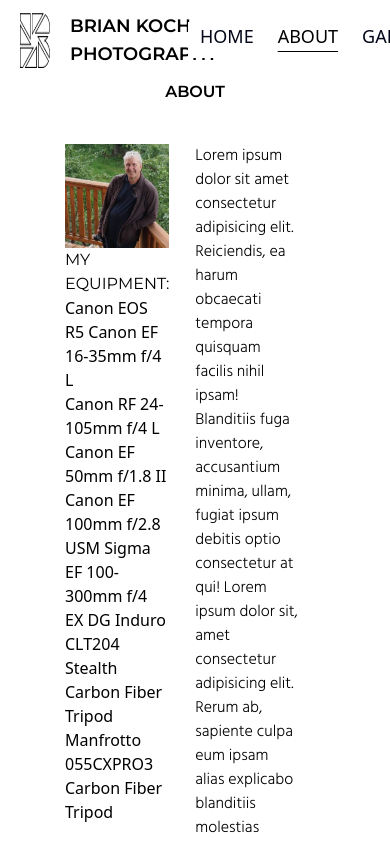
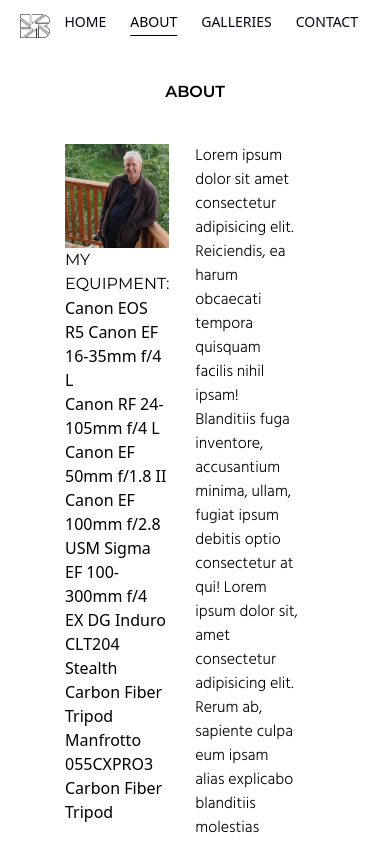
Before and after one commit to kendalljk/photography-portfolio, a Next.js app: page /about in a window 390 px wide. Shown: the top 842 px of the page. Built offline with nearby package versions, Linux system fonts and the light colour scheme.

Commit message:
navbar fix

```diff
--- a/src/app/components/Navbar.tsx
+++ b/src/app/components/Navbar.tsx
@@ -7,9 +7,7 @@ import logo from "../../app/resources/Logo.png";
 function Navbar() {
     const pathname = usePathname();
     return (
-        <nav
-            className="navbar fixed w-full flex top-0 z-10 "
-        >
+        <nav className="navbar fixed w-full flex top-0 z-10 ">
             <div className="flex w-full justify-between items-center my-3">
                 <div>
                     <Link href="/" className="flex">
@@ -20,10 +18,12 @@ function Navbar() {
                             width={30}
                             className="mx-5"
                         />
-            <h1 className="text-lg">Brian Koch Photography</h1>
-            </Link>
+                        <h1 className="hidden lg:block text-xl">
+                            Brian Koch Photography
+                        </h1>
+                    </Link>
                 </div>
-                <div className="bg-white pb-2 text-lg mr-5">
+                <div className="bg-white pb-2 lg:text-lg text-sm mr-5">
                     <Link
                         href="/"
                         className={` hover:font-bold uppercase mx-3 ${
```
